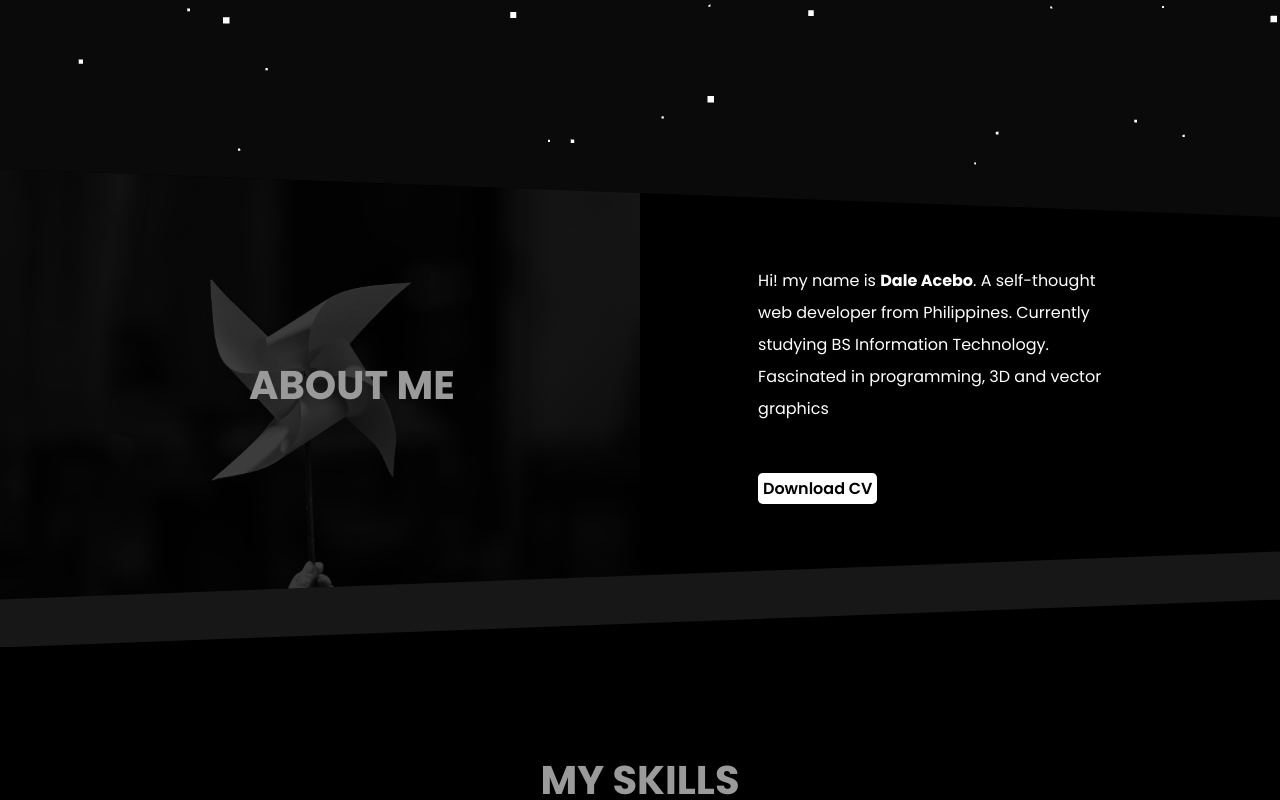
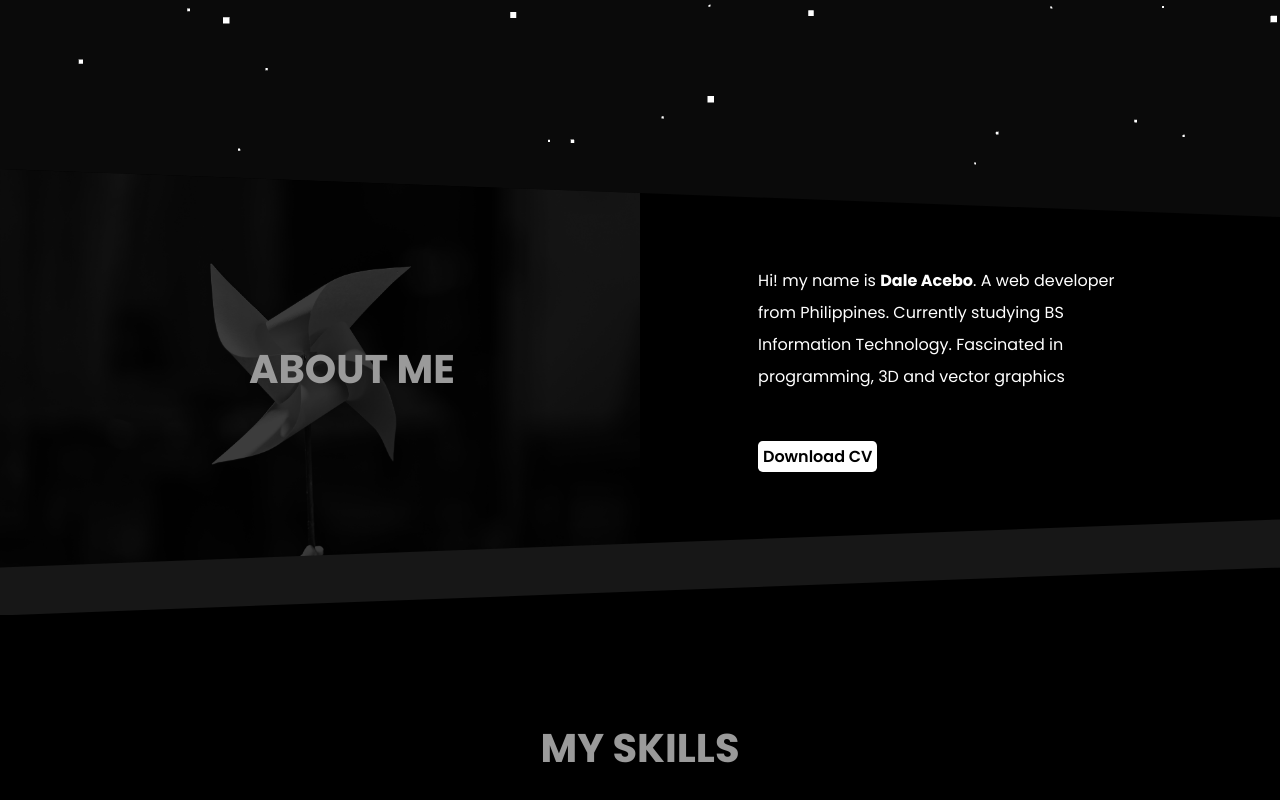
Before and after one commit to 8inx/Portfolio, a website built with webpack: page src/index.html in a window 1280 px wide. Shown: the part 631-1431 px from the top of the page. Built offline with nearby package versions, Linux system fonts and the light colour scheme.

Commit message:
Change paragraph

```diff
--- a/src/index.html
+++ b/src/index.html
@@ -52,7 +52,7 @@
         </div>
         <div class="col-6 col-xs-12 ai-center jc-center ai-xs-left jc-xs-left">
           <div class="about__body">
-            <p class="about__text">Hi! my name is <b>Dale Acebo</b>. A self-thought web developer from Philippines. Currently studying BS Information Technology. Fascinated in programming, 3D and vector graphics</p>
+            <p class="about__text">Hi! my name is <b>Dale Acebo</b>. A web developer from Philippines. Currently studying BS Information Technology. Fascinated in programming, 3D and vector graphics</p>
 
             <a class="btn btn-primary about__btn" href="#">
               Download CV
```
